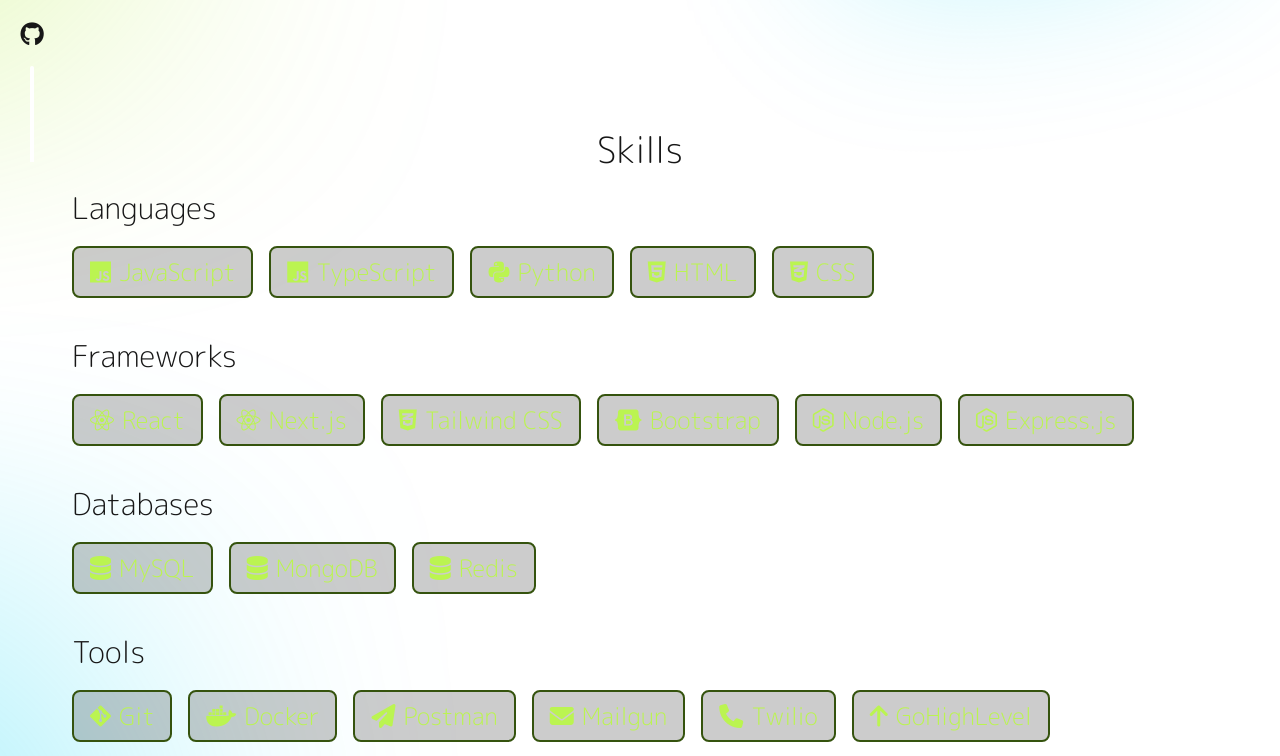
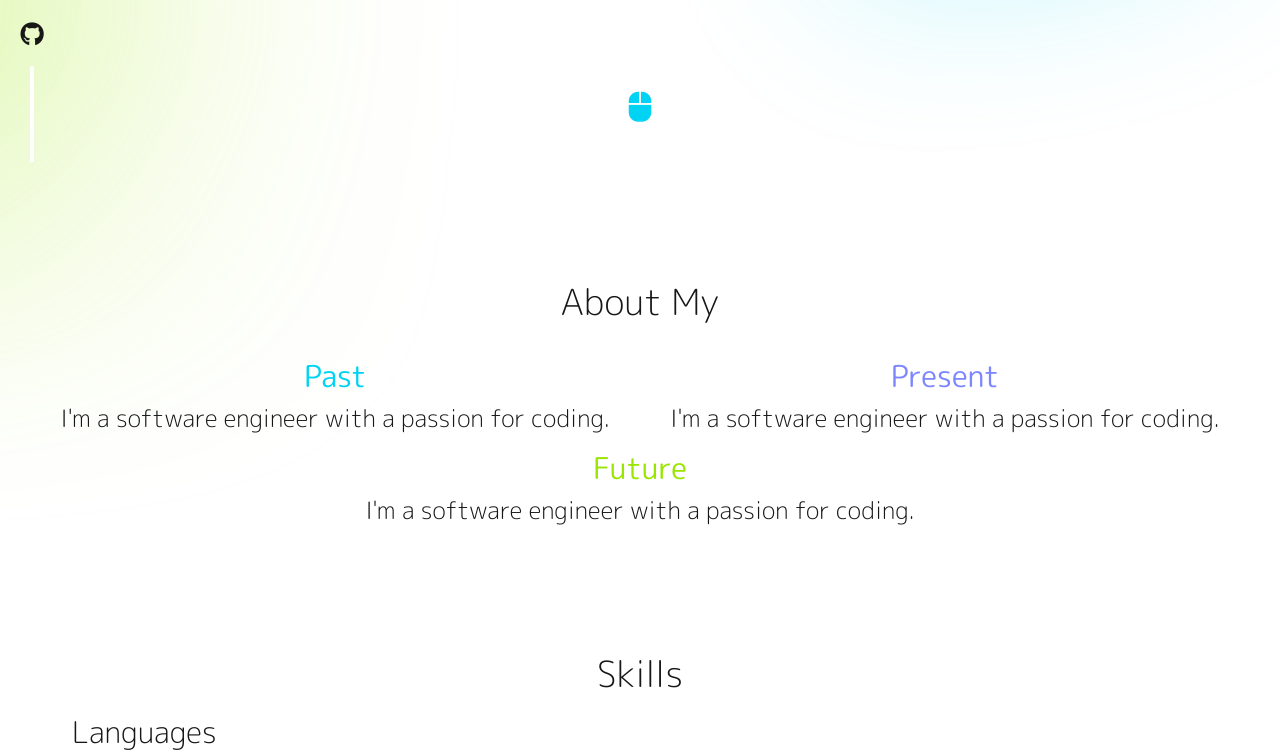
Before and after one commit to mgundas/portfolio, a Next.js app: page / in a window 1280 px wide. Shown: the part 638-1394 px from the top of the page. Built offline with nearby package versions, Linux system fonts and the light colour scheme.

Commit message:
first iteration for "about" section. minor tweaks.

```diff
--- a/src/app/page.tsx
+++ b/src/app/page.tsx
@@ -1,3 +1,4 @@
+import About from "@/components/About/About";
 import Footer from "@/components/Footer/Footer";
 import Hero from "@/components/Hero/Hero";
 import MiniNavbar from "@/components/Navbar/MiniNavbar";
@@ -10,6 +11,7 @@
       <Navbar />
       <Hero />
       <MiniNavbar />
+      <About />
       <Skills />
       <Footer />
     </>
--- /dev/null
+++ b/src/components/About/About.tsx
@@ -0,0 +1,39 @@
+import React from "react";
+
+const About = () => {
+  return (
+    <div id="about" className="py-10">
+      <h2 className="text-4xl font-light text-gray mb-10 lg:mb-5 text-center">
+        About My
+      </h2>
+      <div className="flex items-center justify-evenly flex-wrap gap-4 p-4">
+        <div className="w-9/10 lg:w-auto flex flex-col items-center justify-center">
+          <h3 className="text-3xl text-gray mb-2 text-center text-cyan-400">
+            Past
+          </h3>
+          <p className="text-2xl text-center font-light">
+            I'm a software engineer with a passion for coding.
+          </p>
+        </div>
+        <div className="w-9/10 lg:w-auto flex flex-col items-center justify-center">
+          <h3 className="text-3xl text-gray mb-2 text-center text-indigo-400">
+            Present
+          </h3>
+          <p className="text-2xl text-center font-light">
+            I'm a software engineer with a passion for coding.
+          </p>
+        </div>
+        <div className="w-9/10 lg:w-auto flex flex-col items-center justify-center">
+          <h3 className="text-3xl text-gray mb-2 text-center text-lime-400">
+            Future
+          </h3>
+          <p className="text-2xl text-center font-light">
+            I'm a software engineer with a passion for coding.
+          </p>
+        </div>
+      </div>
+    </div>
+  );
+};
+
+export default About;
--- a/src/components/Hero/Hero.tsx
+++ b/src/components/Hero/Hero.tsx
@@ -1,20 +1,16 @@
+"use client";
 import db from "../../database/database";
+import { Link } from 'react-scroll';
 
 const Hero = () => {
   return (
-    <div className="relative">
+    <div className="relative lg:h-screen">
       <div className="hero-container">
         <div className="flex-2/4 grid gap-2 text-2xl">
-          <h1 className="text-indigo-300 font-light">
-            Hello! I am
-          </h1>
+          <h1 className="text-indigo-300 font-light">Hello! I am</h1>
           <h1 className="font-medium">{db.profile.name}</h1>
-          <p className="text-cyan-400 font-light">
-            {db.profile.title}
-          </p>
-          <p className="font-light">
-            {db.profile.description}
-          </p>
+          <p className="text-cyan-400 font-light">{db.profile.title}</p>
+          <p className="font-light">{db.profile.description}</p>
           <a
             href="/resume.pdf"
             className="get-resume-button justify-self-center sm:justify-self-auto"
@@ -37,6 +33,9 @@
         </div>
       </div>
       <div className="hero-circle"></div>
+      <Link to="about" smooth={true} duration={500} className="absolute hidden lg:flex items-center justify-center w-full bottom-[15%] cursor-pointer">
+        <i className="fa-solid fa-mouse text-3xl text-cyan-400"></i>
+      </Link>
     </div>
   );
 };
--- a/src/components/Skillls/Skills.tsx
+++ b/src/components/Skillls/Skills.tsx
@@ -9,7 +9,6 @@
       <h1 className="text-4xl font-light text-gray mb-10 lg:mb-5 text-center">
         Skills
       </h1>
-      <div className="">
       {db.skills.categories.map((category, categoryIndex) => (
         <Category key={categoryIndex} name={category.name}>
           {category.skills.map((skill, skillIndex) => (
@@ -17,7 +16,6 @@
           ))}
         </Category>
       ))}
-      </div>
       <div className="hero-circle bg-cyan-400! z-1"></div>
     </div>
   );
```
Lines whose indentation alone changed are shown as unchanged.
